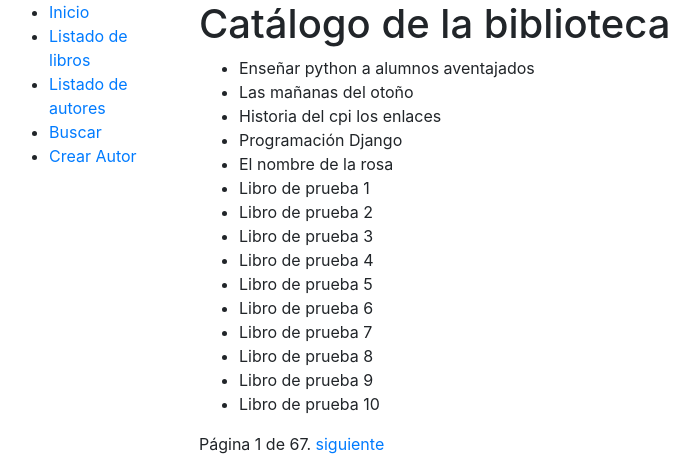
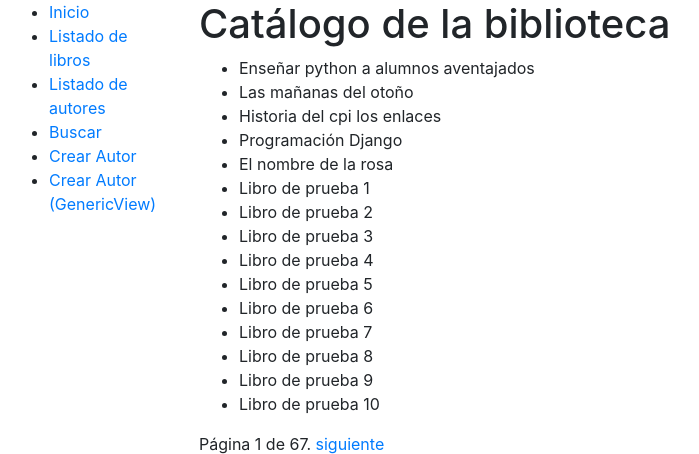
Before and after one commit to lmorillas/biblioteca, a Django app: page /catalogo/libros/ in a window 1280 px wide. Shown: the top 454 px of the page, without its empty margins (76-775 px from the left). Run offline with Django 3.2, Linux system fonts and the light colour scheme; data comes from the database, SQL or seed files in the repository; both versions use the stored data as it was after the commit.

Commit message:
creacion con generic view

```diff
--- a/catalogo/templates/sidebar.html
+++ b/catalogo/templates/sidebar.html
@@ -4,4 +4,5 @@
   <li><a href="">Listado de autores</a></li>
   <li><a href="{% url 'buscalibros'%}">Buscar</a></li>
   <li><a href="{% url 'crear_autor'%}">Crear Autor</a></li>
+  <li><a href="{% url 'crear_autor2'%}">Crear Autor (GenericView)</a></li>
 </ul>
--- a/catalogo/urls.py
+++ b/catalogo/urls.py
@@ -1,6 +1,6 @@
 from django.urls import include, path
 from catalogo.views import LibrosListView, SearchResultsListView, \
-    crear_autor
+    crear_autor, CrearAutor
 
 
 
@@ -9,5 +9,6 @@ urlpatterns = [
         name='listado_libros'),
     path('buscarlibros/', SearchResultsListView.as_view(),
         name="buscalibros" ),
-    path('autor/crear', crear_autor, name='crear_autor')
+    path('autor/crear', crear_autor, name='crear_autor'),
+    path('autor/crear2', CrearAutor.as_view(), name='crear_autor2'),
 ]
--- a/catalogo/views.py
+++ b/catalogo/views.py
@@ -1,9 +1,10 @@
 from django.shortcuts import render, redirect
-from catalogo.models import Book
+from catalogo.models import Book, Author
 from django.views import generic
 from django.views.generic import ListView
 from catalogo.forms import AuthorForm
 from django.contrib import messages
+from django.contrib.messages.views import SuccessMessageMixin
 
 
 # from django.http import HttpResponse
@@ -44,6 +45,13 @@ def crear_autor(request):
     return render(request, 'crear_autor.html',
         context=datos)
 
+# Creación de autor con CreateVio. Añadimos SuccessMesaageMixin para mensaje de éxito.
+class CrearAutor(SuccessMessageMixin, generic.CreateView):
+    model = Author
+    fields = '__all__'
+    template_name = 'crear_autor.html'
+    success_url = '/'
+    success_message = "%(first_name)s %(last_name)s se ha creado correctamente"
 
 
 class LibrosListView(generic.ListView):
```
Also changed, not shown: db.sqlite3.
